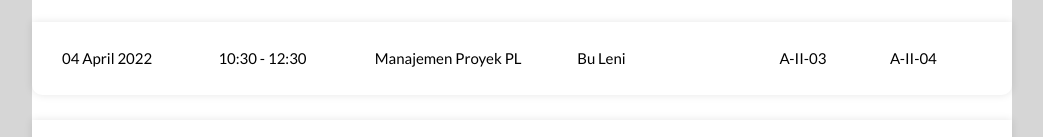
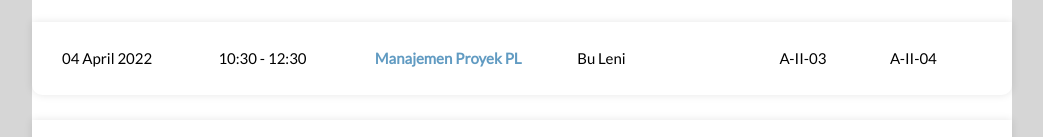
Before and after one commit to loothfee/jadwalkuliah-s6, a website: page public/jadwal-uts.html in a window 1280 px wide. Shown: the part 1884-2021 px from the top of the page, without its empty margins (118-1161 px from the left). Drawn offline with nearby package versions, Linux system fonts and the light colour scheme.

Commit message:
add jadwal UTS S6

```diff
--- a/public/jadwal-uts.html
+++ b/public/jadwal-uts.html
@@ -129,7 +129,7 @@
       <li class="table-row akhir">
         <div class="col col-2" data-label="Tanggal">04 April 2022</div>
         <div class="col col-2" data-label="Jam">10:30 - 12:30</div>
-        <div class="col col-3" data-label="Mata Kuliah">Manajemen Proyek PL</div>
+        <div class="col col-3" data-label="Mata Kuliah"><div class="rpl">Manajemen Proyek PL</div></div>
         <div class="col col-4" data-label="Dosen">Bu Leni</div>
         <div class="col col-5" data-label="Ruangan Uji A">A-II-03</div>
         <div class="col col-5" data-label="Ruangan Uji B">A-II-04</div>
```
